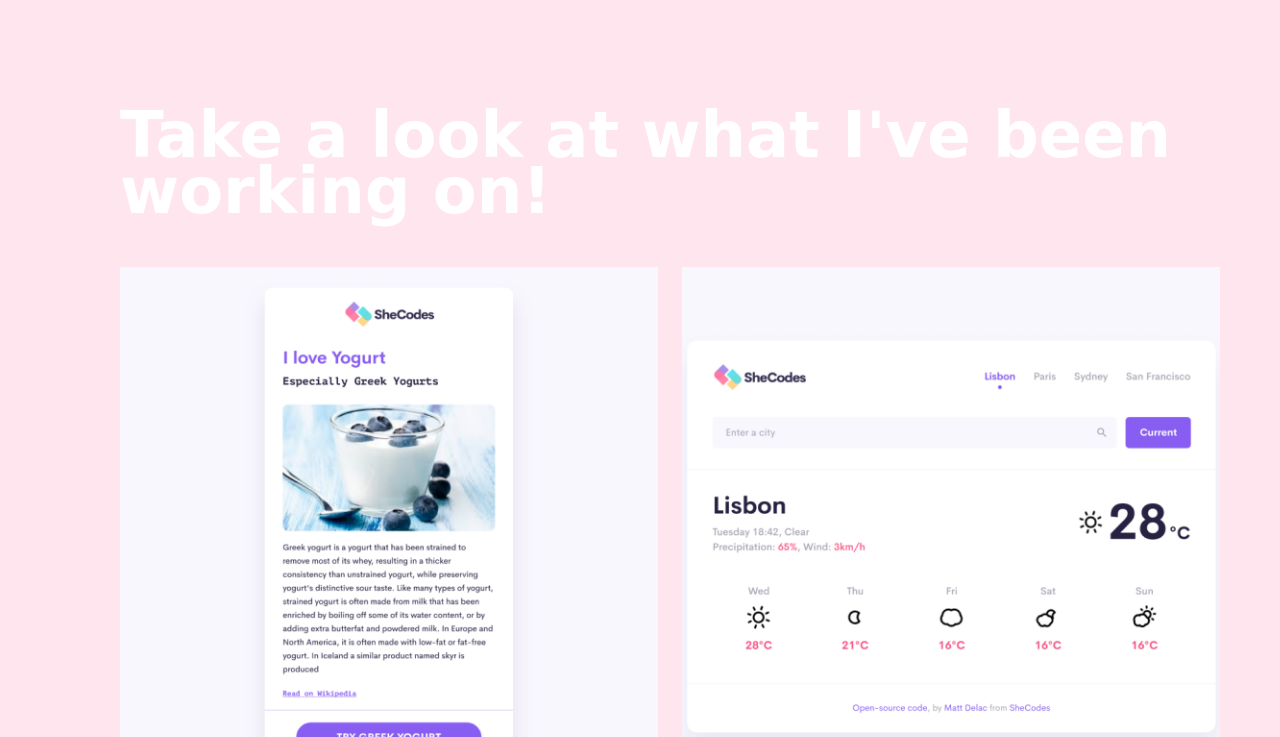
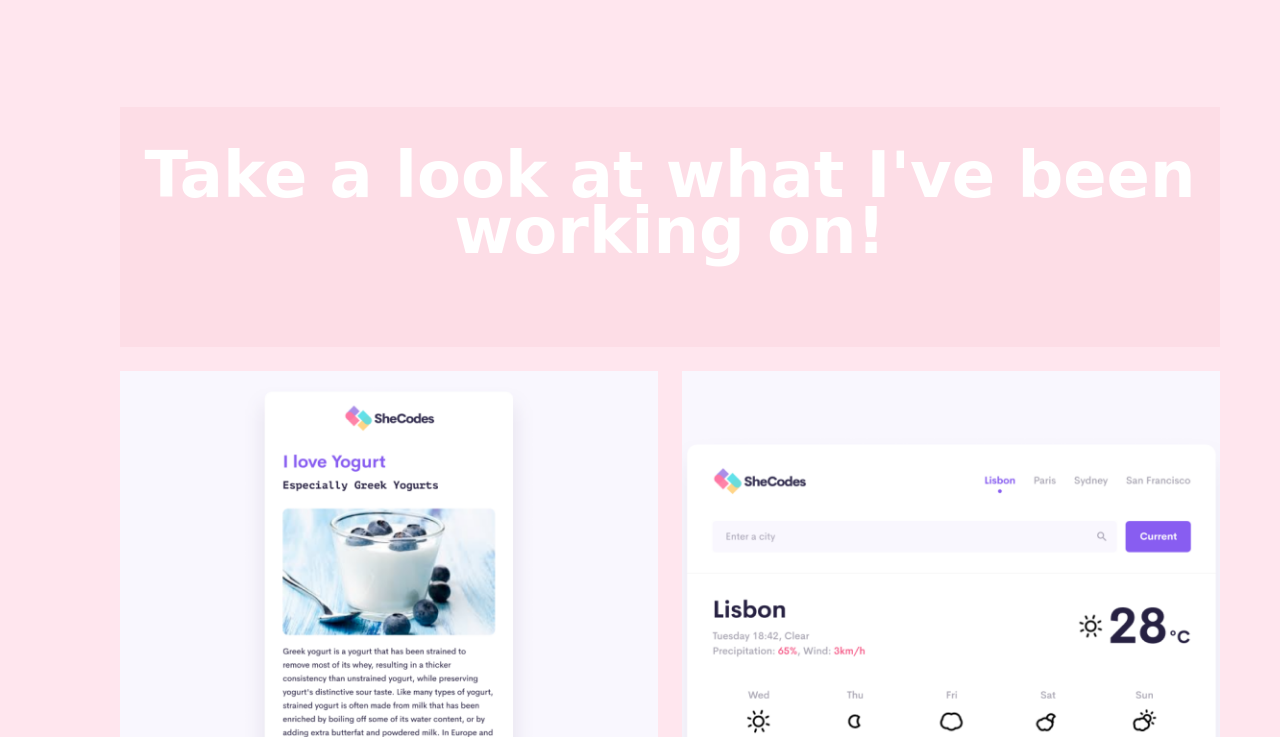
Before and after one commit to esmetranquilino/week4-project, a plain HTML site: page work.html in a window 1280 px wide. Shown: the part 63-800 px from the top of the page. Drawn offline with nearby package versions, Linux system fonts and the light colour scheme; a web font is replaced by a local one.

Commit message:
updated all files again

```diff
--- a/style/portfolio.css
+++ b/style/portfolio.css
@@ -44,6 +44,12 @@ p {
     font-size: 16px;
     line-height: 1.8;
 
+}
+
+.box {
+    background: #FDDDE6 ;
+    padding: 40px 15px;
+    text-align: center;
 }
 
 .btn {
--- a/work.html
+++ b/work.html
@@ -52,7 +52,9 @@
     <div class="content-container container">
       <div class="row">
             <div class="content">
-                <h1 class="mb-5">Take a look at what I've been working on!</h1>
+                <div class="box mb-4">
+                    <h1 class="mb-5">Take a look at what I've been working on!</h1>
+                </div>
 
                 <div class="row">
                     <div class="col-md-6 mb-4">
```
Also changed, not shown: about.html (+1 -1 lines).
